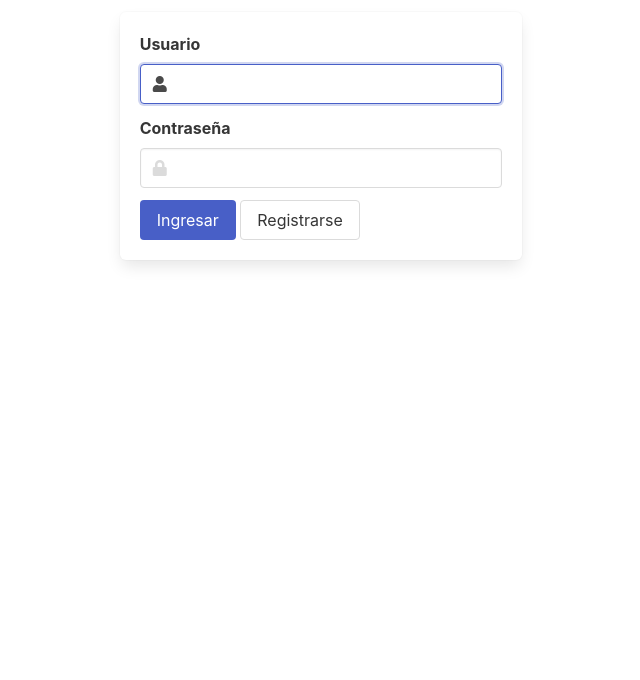
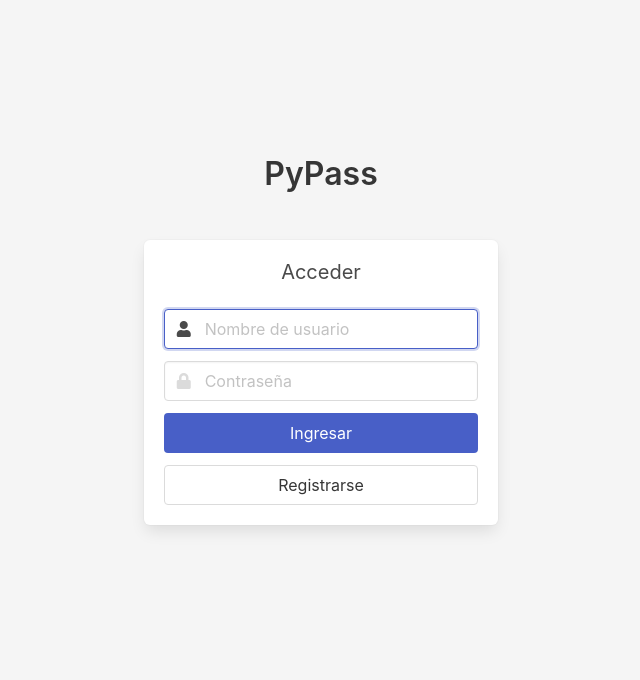
Before and after one commit to yvanvrela/11Pass, a Flask app: page /auth/login in a window 1280 px wide. Shown: the top 680 px of the page, without its empty margins (319-959 px from the left). Run offline with Flask 2, Linux system fonts and the light colour scheme; some libraries are stand-ins or nearby versions.

Commit message:
Change login views

```diff
--- /dev/null
+++ b/app/templates/layout_credentials.html
@@ -0,0 +1,63 @@
+<!DOCTYPE html>
+<html lang="en">
+
+<head>
+    <meta charset="UTF-8">
+    <meta http-equiv="X-UA-Compatible" content="IE=edge">
+    <meta name="viewport" content="width=device-width, initial-scale=1.0">
+    <link rel="stylesheet" href="https://cdn.jsdelivr.net/npm/bulma@0.9.3/css/bulma.min.css">
+    <link rel="stylesheet" href="../static/main.css">
+    <link href="https://cdnjs.cloudflare.com/ajax/libs/font-awesome/5.13.0/css/all.min.css" rel="stylesheet">
+    <script src="../static/scripts.js"></script>
+    <script src="https://cdn.jsdelivr.net/npm/bulma-toast@2.4.1/dist/bulma-toast.min.js"></script>
+    <title>
+        {% block title %}
+        PyPass |
+        {% endblock %}
+    </title>
+</head>
+
+<body>
+    <section class="hero is-medium has-background-light">
+
+        {% for message in get_flashed_messages() %}
+
+        <script>
+            bulmaToast.toast({
+                message: '{{ message }}',
+                position: 'top-right',
+                type: 'is-link',
+                closeOnClick: false,
+                dismissible: true,
+                animate: {
+                    in: 'fadeIn',
+                    out: 'fadeOut'
+                },
+            })
+        </script>
+
+        {% endfor %}
+
+        <div class="hero-body">
+
+            <div class="column  container is-4">
+
+                <div class="content has-text-centered">
+                    <h3 class="title is-3" >
+                        PyPass
+                    </h3>
+                </div>
+
+                <br>
+
+                {% block content %}
+
+                {% endblock %}
+            </div>
+
+        </div>
+
+    </section>
+</body>
+
+</html>
--- a/app/templates/login.html
+++ b/app/templates/login.html
@@ -1,30 +1,25 @@
-<!DOCTYPE html>
-<html lang="en">
+{% extends 'layout_credentials.html' %}
 
-<head>
-    <meta charset="UTF-8">
-    <meta http-equiv="X-UA-Compatible" content="IE=edge">
-    <meta name="viewport" content="width=device-width, initial-scale=1.0">
-    <link rel="stylesheet" href="https://cdn.jsdelivr.net/npm/bulma@0.9.3/css/bulma.min.css">
-    <link rel="stylesheet" href="../static/main.css">
-    <link href="https://cdnjs.cloudflare.com/ajax/libs/font-awesome/5.13.0/css/all.min.css" rel="stylesheet">
-    <script src="../static/scripts.js"></script>
-    <script src="https://cdn.jsdelivr.net/npm/bulma-toast@2.4.1/dist/bulma-toast.min.js"></script>
-    <title>
-        PyPass | Login
-    </title>
-</head>
+{% block title %}
+{{ super() }}
+Login
+{% endblock %}
 
-<body>
+{% block content %}
 
-    <div class="column container is-4">
+
 
 <form class="box" action="{{ url_for('auth.login') }}" method="POST">
+    <div class="mb-5 has-text-centered">
+        <h6 class="subtitle is-5">
+            Acceder
+        </h6>
+    </div>
+
     <div class="field">
-                <label class="label">Usuario</label>
         <div class="control has-icons-left has-icons-right">
 
-                    {{ login_form.username(class='input') }}
+            {{ login_form.username(class='input', placeholder='Nombre de usuario') }}
 
             <span class="icon is-small is-left">
                 <i class="fas fa-user"></i>
@@ -33,10 +28,9 @@
     </div>
 
     <div class="field">
-                <label class="label">Contraseña</label>
         <div class="control has-icons-left">
 
-                    {{ login_form.password(class='input') }}
+            {{ login_form.password(class='input', placeholder='Contraseña') }}
 
             <span class="icon is-small is-left">
                 <i class="fas fa-lock"></i>
@@ -44,12 +38,18 @@
         </div>
     </div>
 
-            {{ login_form.submit(class="button is-link") }}
-            <a class="button" href="{{ url_for('auth.signup') }}">
+    <div class="field">
+        <p class="control">
+            {{ login_form.submit(class="button is-link is-fullwidth") }}
+        </p>
+    </div>
+
+    <div class="field">
+        <a class="button is-fullwidth" href="{{ url_for('auth.signup') }}">
             Registrarse
         </a>
+    </div>
+
 </form>
-    </div>
-</body>
 
-</html>
+{% endblock %}
--- a/main.py
+++ b/main.py
@@ -23,7 +23,7 @@ def test():
 
 @app.route('/', methods=['GET', 'POST'])
 def index():
-    return redirect(url_for('auth.signup'))
+    return redirect(url_for('auth.login'))
 
 
 @app.route('/home', methods=['GET', 'POST'])
```
Also changed, not shown: app/templates/signup.html (+16 -9 lines). Lines whose indentation alone changed are shown as unchanged.
